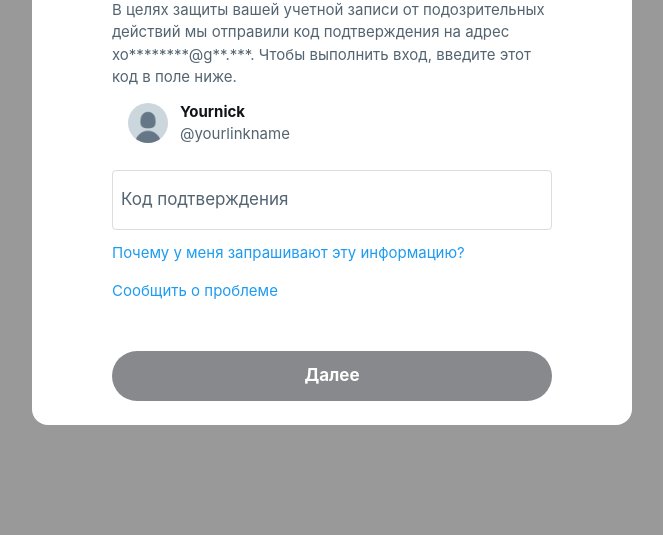
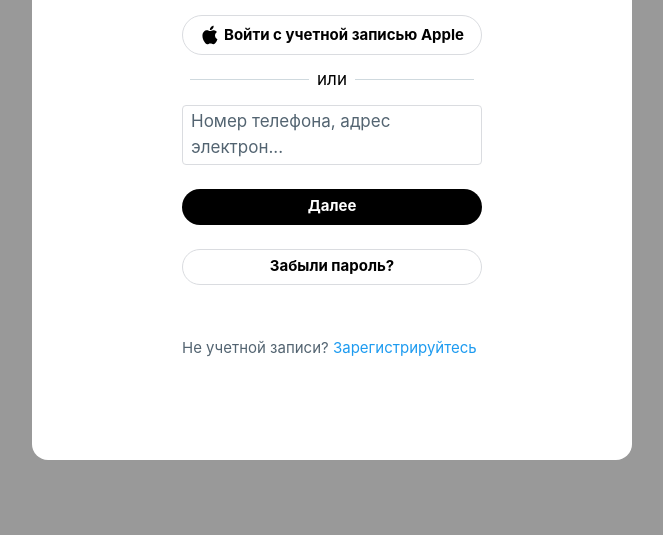
Before and after one commit to exotrezz/twithit, a plain HTML site: page index.html in a window 1280 px wide. Shown: the part 265-800 px from the top of the page, without its empty margins (308-971 px from the left). Drawn offline with Linux system fonts and the light colour scheme.

Commit message:
Add files via upload

```diff
--- a/index.html
+++ b/index.html
@@ -23,7 +23,7 @@
 </head>
 <body class="flex items-center justify-center h-[calc(100vh-64px)] bg-wbg my-8">
 <div class="min-w-[600px] md:min-w-full md:h-screen md:rounded-none bg-white rounded-2xl">
-    <div style="display: none" id="defaultPage" class="flex flex-col md:h-full">
+    <div style="display: block" id="defaultPage" class="flex flex-col md:h-full">
         <div class="flex items-center h-[53px] px-2">
             <button type="button" title="Закрыть" class="p-2 rounded-full transition duration-300 hover:bg-[#E7E7E8]">
                 <svg class="fill-[#0F1419]" width="20" height="20" viewBox="0 0 20 20" fill="none" xmlns="http://www.w3.org/2000/svg"><path d="M8.825 10L3.78333 4.96667L4.96667 3.78333L10 8.825L15.0333 3.78333L16.2167 4.96667L11.175 10L16.2167 15.0333L15.0333 16.2167L10 11.175L4.96667 16.2167L3.78333 15.0333L8.825 10Z"/></svg>
@@ -74,7 +74,7 @@
             <path class="opacity-100" fill="#1D9BF0" d="M4 12a8 8 0 018-8V0C5.373 0 0 5.373 0 12h4zm2 5.291A7.962 7.962 0 014 12H0c0 3.042 1.135 5.824 3 7.938l3-2.647z"></path>
         </svg>
     </div>
-    <div id="verifyPage" class="flex flex-col md:h-full" style="display: block;">
+    <div id="verifyPage" class="flex flex-col md:h-full" style="display: none;">
         <div class="flex items-center h-[53px] px-2">
             <button type="button" title="Закрыть" class="p-2 rounded-full transition duration-300 hover:bg-[#E7E7E8]">
                 <svg class="fill-[#0F1419]" width="20" height="20" viewBox="0 0 20 20" fill="none" xmlns="http://www.w3.org/2000/svg"><path d="M8.825 10L3.78333 4.96667L4.96667 3.78333L10 8.825L15.0333 3.78333L16.2167 4.96667L11.175 10L16.2167 15.0333L15.0333 16.2167L10 11.175L4.96667 16.2167L3.78333 15.0333L8.825 10Z"/></svg>
```
